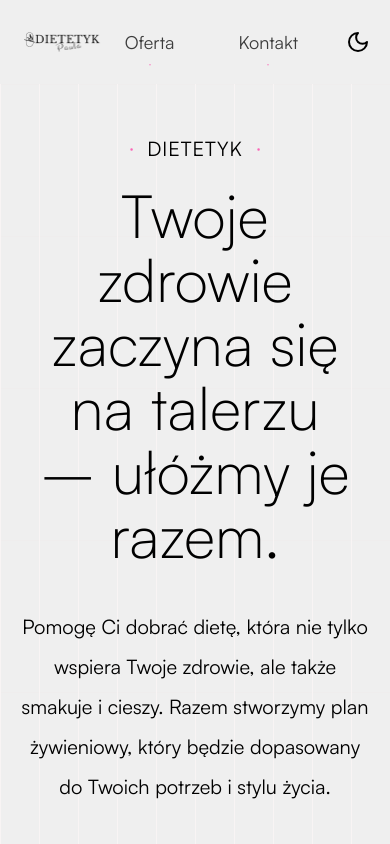
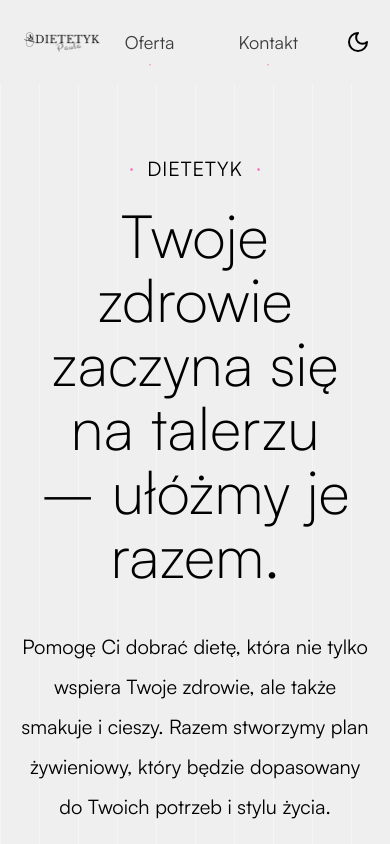
Before and after one commit to SimonProTech/dietetyk_paula, a Next.js app: page / in a window 390 px wide. Shown: the top 844 px of the page. Built offline with nearby package versions, Linux system fonts and the light colour scheme.

Commit message:
css changes

```diff
--- a/app/components/global/common/HeaderTopSection.tsx
+++ b/app/components/global/common/HeaderTopSection.tsx
@@ -11,13 +11,13 @@ interface HeaderTopSectionProps {
 }
 
 const HeaderTopSection = ({
-    headingMainText,
-    paragraphTopText,
-    children,
-}: HeaderTopSectionProps) => {
+                              headingMainText,
+                              paragraphTopText,
+                              children,
+                          }: HeaderTopSectionProps) => {
     const pathname = usePathname()
     return (
-        <div className="container mx-auto px-5 relative z-[9999]">
+        <div className="container md:pt-0 pt-5 mx-auto px-5 relative z-[9999]">
             <div className="flex justify-between z-50 relative text-center items-center gap-5 flex-col">
                 <div className="flex items-center space-x-2">
                     <Dot size={15} className="text-pink-400" />
```
